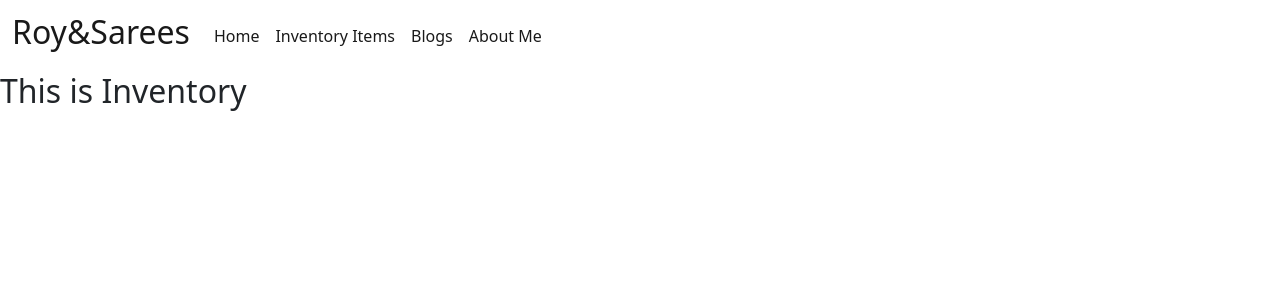
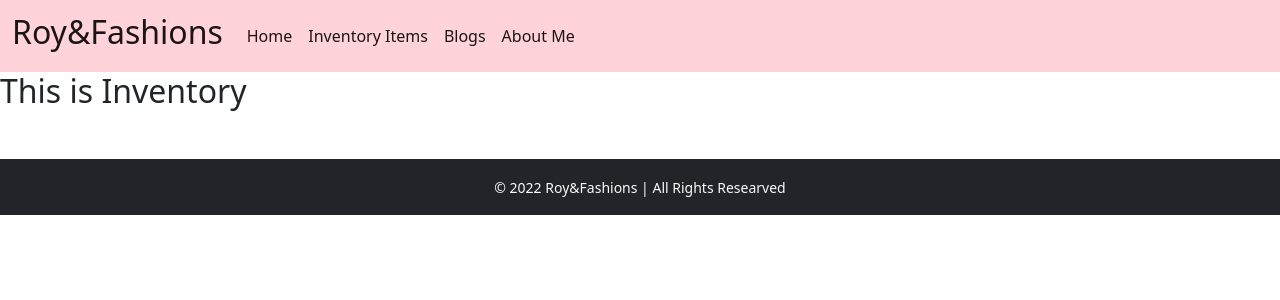
Before and after one commit to alneedrs2/roy-fashion-client-side, a React (Create React App) app: page /inventory in a window 1280 px wide. Shown: the top 300 px of the page. Built offline with nearby package versions, Linux system fonts and the light colour scheme.

Commit message:
footer added

```diff
--- a/src/App.js
+++ b/src/App.js
@@ -1,17 +1,20 @@
-import { Route, Routes } from 'react-router-dom';
-import './App.css';
-import Home from './Pages/Home/Home';
-import Inventory from './Pages/Inventory/Inventory';
-import Header from './Shared/Header/Header';
+import { Route, Routes } from "react-router-dom";
+import "./App.css";
+import Home from "./Pages/Home/Home";
+import Inventory from "./Pages/Inventory/Inventory";
+import Footer from "./Shared/Footer/Footer";
+import Header from "./Shared/Header/Header";
 
 function App() {
   return (
     <div>
       <Header></Header>
       <Routes>
-        <Route path='/' element={<Home></Home>}></Route>
-        <Route path='/inventory' element={<Inventory></Inventory>}></Route>
+        <Route path="/" element={<Home></Home>}></Route>
+        <Route path="/home" element={<Home></Home>}></Route>
+        <Route path="/inventory" element={<Inventory></Inventory>}></Route>
       </Routes>
+      <Footer></Footer>
     </div>
   );
 }
--- /dev/null
+++ b/src/Shared/Footer/Footer.js
@@ -0,0 +1,13 @@
+import React from "react";
+
+const Footer = () => {
+    const today = new Date();
+    const year = today.getFullYear();
+  return (
+    <footer className="bg-dark text-light p-3 text-center mt-5">
+      <small>&copy; {year} Roy&Fashions | All Rights Researved</small>
+    </footer>
+  );
+};
+
+export default Footer;
--- a/src/Shared/Header/Header.css
+++ b/src/Shared/Header/Header.css
@@ -1,15 +1,3 @@
-.link {
-    text-decoration: none;
-    margin-left: 25px;
-    font-size: 20px;
-    transition: color ease-in-out 300ms;
-    color: #1899148c;
+.nav-background {
+    background-color: rgba(255, 182, 193, 0.603);
   }
-
-  .active-link {
-    text-decoration: none;
-    margin-left: 15px;
-    font-size: 20px;
-    transition: color ease-in-out 300ms;
-    color: #0cda2e;
-  }
--- a/src/Shared/Header/Header.js
+++ b/src/Shared/Header/Header.js
@@ -9,7 +9,7 @@ const Header = () => {
     <Navbar className="nav-background" variant="light" sticky="top" expand="lg">
       <Container fluid>
         <Navbar.Brand as={Link} to="/">
-          <h2 className="nav-brand">Roy&Sarees</h2>
+          <h2 className="nav-brand">Roy&Fashions</h2>
         </Navbar.Brand>
         <Navbar.Toggle aria-controls="navbarScroll" />
         <Navbar.Collapse id="navbarScroll">
@@ -18,7 +18,7 @@ const Header = () => {
             style={{ maxHeight: "100px" }}
             navbarScroll
           >
-            <Nav.Link as={Link} to="/" active>
+            <Nav.Link as={Link} to="/home" active>
               Home
             </Nav.Link>
             <Nav.Link href="home#inventory" active>
```
